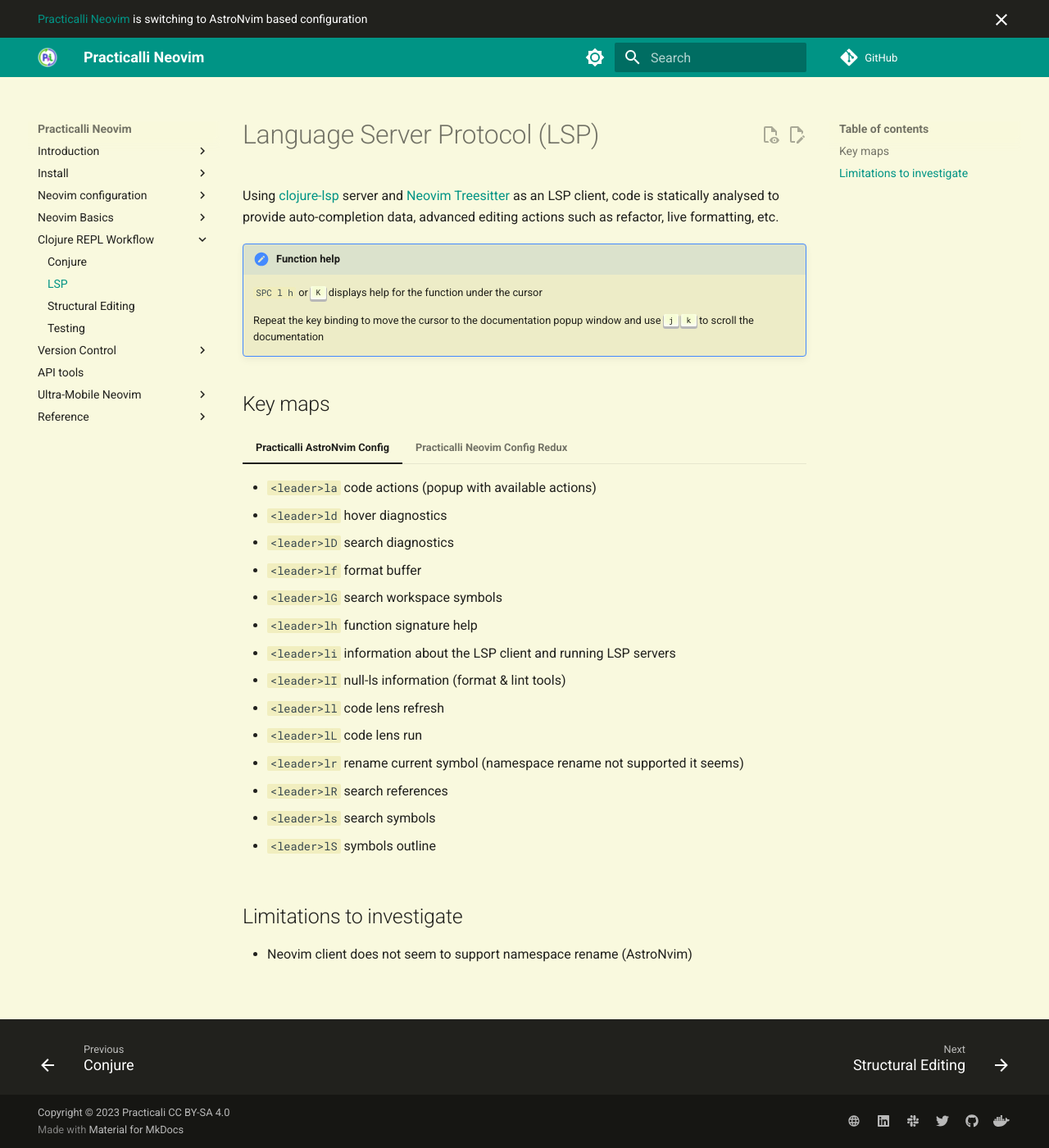
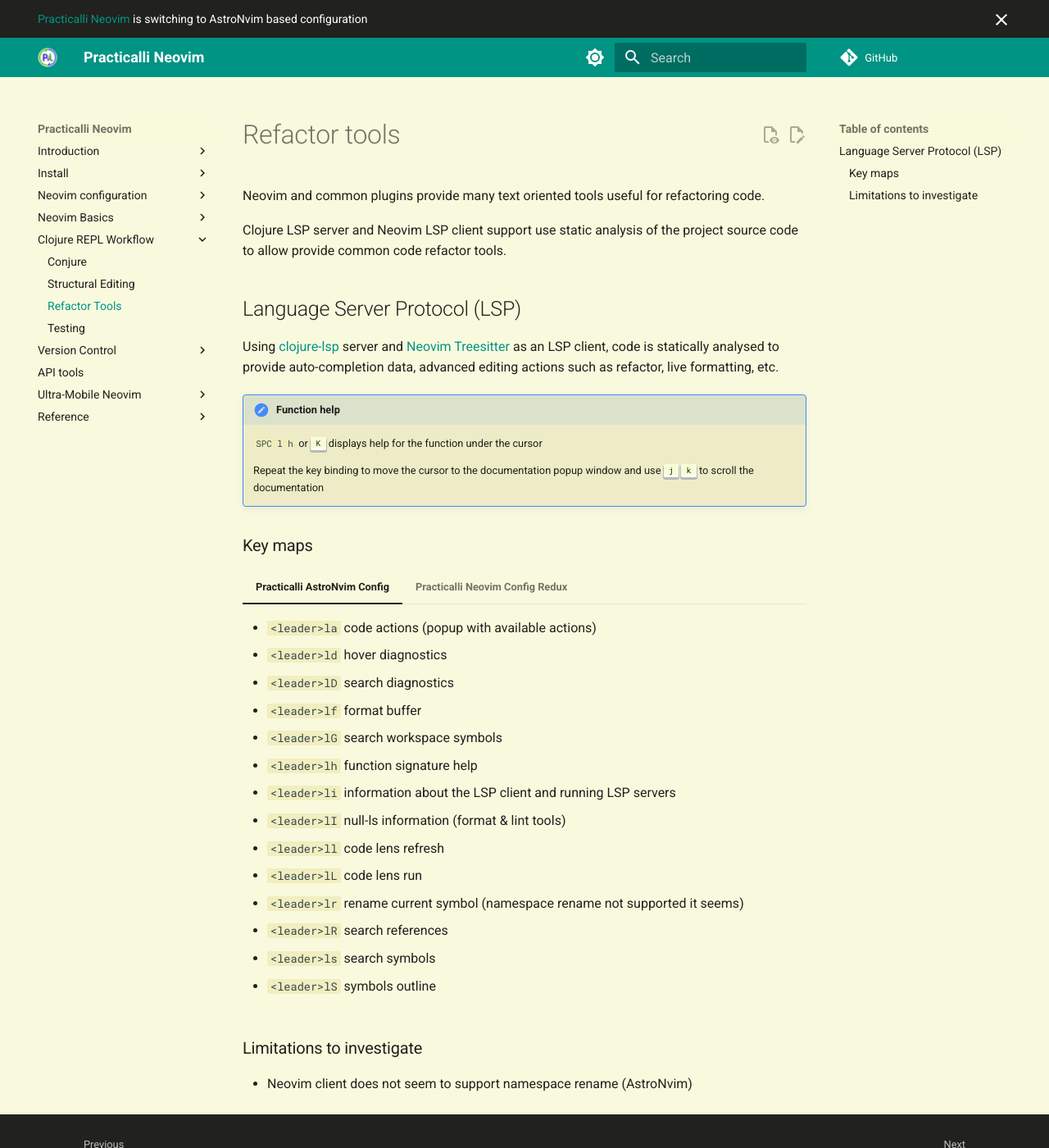
Before and after one commit to practicalli/neovim, an MkDocs documentation site: the page built from docs/repl-driven-development/refactor-tools.md, in a window 1280 px wide and 1400 px high. Shown: the whole window at 82% size. Built offline with MkDocs 1.6.1 and Material for MkDocs 9.7.7, drawn with Linux system fonts in a browser that asks for light colours; plug-ins that fetch from the network failed and are left out; comment, search, counter and statistics services are not loaded; some of the changed text lies outside the part shown.

Commit message:
repl: refactor page on refactor tools
Change from specific LSP page name to the main purpose of the content,
that of code refactor

```diff
--- a/docs/repl-driven-development/language-server-protocol.md
+++ b/docs/repl-driven-development/refactor-tools.md
@@ -1,4 +1,10 @@
-# Language Server Protocol (LSP)
+# Refactor tools
+
+Neovim and common plugins provide many text oriented tools useful for refactoring code.
+
+Clojure LSP server and Neovim LSP client support use static analysis of the project source code to allow provide common code refactor tools.
+
+## Language Server Protocol (LSP)
 
 Using [clojure-lsp](https://clojure-lsp.io/) server and [Neovim Treesitter](https://tree-sitter.github.io/tree-sitter/) as an LSP client, code is statically analysed to provide auto-completion data, advanced editing actions such as refactor, live formatting, etc.
 
@@ -8,7 +14,7 @@
     Repeat the key binding to move the cursor to the documentation popup window and use ++"j"++ ++"k"++ to scroll the documentation
 
 
-## Key maps
+### Key maps
 
 === "Practicalli AstroNvim Config"
 
@@ -47,6 +53,6 @@
     - `<leader>lr` Show all implementations list for item under the cursor (Using telescope plugin interface)
 
 
-## Limitations to investigate
+### Limitations to investigate
 
 * Neovim client does not seem to support namespace rename (AstroNvim)
--- a/mkdocs.yml
+++ b/mkdocs.yml
@@ -167,8 +167,8 @@
   - Clojure REPL Workflow:
       - repl-driven-development/index.md
       - Conjure: repl-driven-development/conjure.md
-      - LSP: repl-driven-development/language-server-protocol.md
       - Structural Editing: repl-driven-development/structural-editing.md
+      - Refactor Tools: repl-driven-development/refactor-tools.md
       - Testing: repl-driven-development/testing.md
   - Version Control:
       - version-control/index.md
```
Also changed, not shown: CHANGELOG.md (+5 -2 lines).
